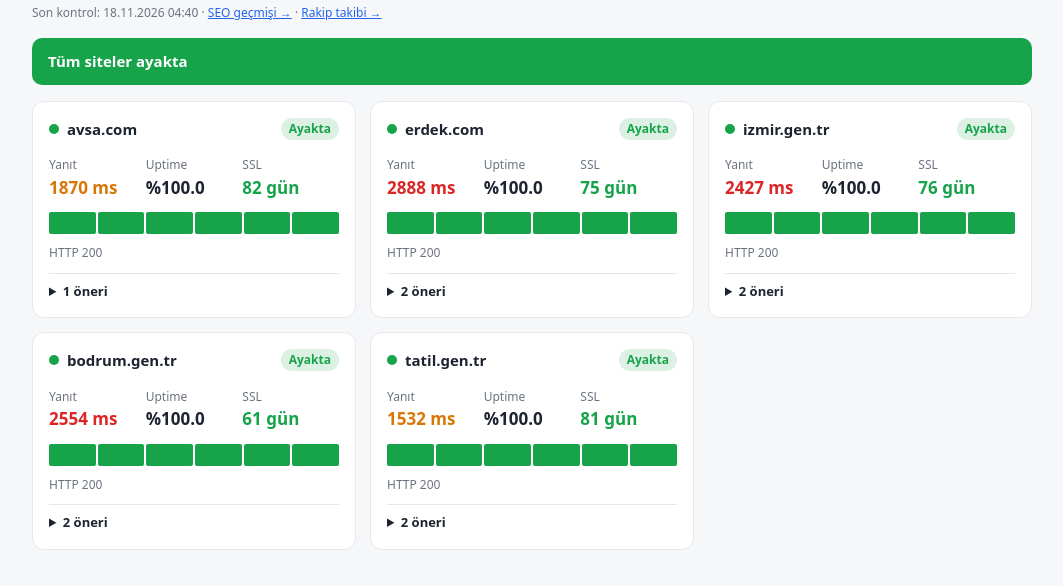
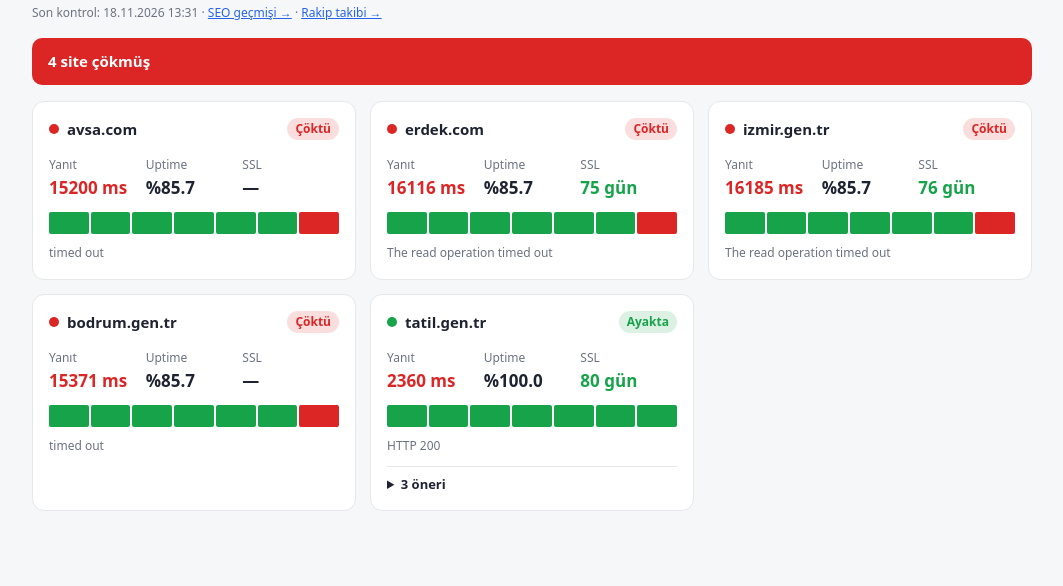
Before and after one commit to avsanet-arch/site-paneli, a plain HTML site: page index.html in a window 1280 px wide. Shown: the part 60-646 px from the top of the page, without its empty margins (108-1171 px from the left). Drawn offline with Linux system fonts and the light colour scheme.

Commit message:
Kontrol: 2026-11-18T13:31Z

```diff
--- a/index.html
+++ b/index.html
@@ -23,27 +23,27 @@
 .oneri .orta span{background:color-mix(in srgb,var(--sari) 15%,transparent);color:var(--sari)}
 .oneri .dusuk span{background:var(--cizgi);color:var(--soluk)}
 </style></head><body><div class="kap">
-<h1>Sitelerim</h1><div class="detay">Son kontrol: 18.11.2026 04:40 · <a href="seo.html" style="color:#2563eb">SEO geçmişi →</a> · <a href="rakipler.html" style="color:#2563eb">Rakip takibi →</a></div>
-<div class="ozet up">Tüm siteler ayakta</div>
+<h1>Sitelerim</h1><div class="detay">Son kontrol: 18.11.2026 13:31 · <a href="seo.html" style="color:#2563eb">SEO geçmişi →</a> · <a href="rakipler.html" style="color:#2563eb">Rakip takibi →</a></div>
+<div class="ozet down">4 site çökmüş</div>
 <div class="izgara">
-<div class="kart up">
-  <div class="ust"><span class="nokta"></span><a href="https://avsa.com" target="_blank">avsa.com</a><span class="durum">Ayakta</span></div>
-  <div class="olcu"><div><small>Yanıt</small><b class="uyari">1870 ms</b></div><div><small>Uptime</small><b>%100.0</b></div><div><small>SSL</small><b class="iyi">82 gün</b></div></div>
-  <div class="cubuk"><i class="u" title="2026-11-16T12:34:54+00:00"></i><i class="u" title="2026-11-16T22:31:30+00:00"></i><i class="u" title="2026-11-17T04:46:43+00:00"></i><i class="u" title="2026-11-17T15:52:28+00:00"></i><i class="u" title="2026-11-17T23:27:18+00:00"></i><i class="u" title="2026-11-18T04:40:36+00:00"></i></div><small class="detay">HTTP 200</small><details class="oneri"><summary>1 öneri</summary><ul><li class="dusuk"><span>İyileştirme</span>Eksik güvenlik başlıkları: HSTS, X-Content-Type-Options, X-Frame-Options.</li></ul></details></div>
-<div class="kart up">
-  <div class="ust"><span class="nokta"></span><a href="https://erdek.com" target="_blank">erdek.com</a><span class="durum">Ayakta</span></div>
-  <div class="olcu"><div><small>Yanıt</small><b class="kotu">2888 ms</b></div><div><small>Uptime</small><b>%100.0</b></div><div><small>SSL</small><b class="iyi">75 gün</b></div></div>
-  <div class="cubuk"><i class="u" title="2026-11-16T12:34:58+00:00"></i><i class="u" title="2026-11-16T22:31:35+00:00"></i><i class="u" title="2026-11-17T04:46:48+00:00"></i><i class="u" title="2026-11-17T15:52:31+00:00"></i><i class="u" title="2026-11-17T23:27:22+00:00"></i><i class="u" title="2026-11-18T04:40:40+00:00"></i></div><small class="detay">HTTP 200</small><details class="oneri"><summary>2 öneri</summary><ul><li class="orta"><span>Önemli</span>Sayfa 2888 ms&#x27;de yanıt veriyor. Önbellek eklentisi veya daha hızlı hosting düşünün.</li><li class="dusuk"><span>İyileştirme</span>Eksik güvenlik başlıkları: HSTS, X-Content-Type-Options, X-Frame-Options.</li></ul></details></div>
-<div class="kart up">
-  <div class="ust"><span class="nokta"></span><a href="https://izmir.gen.tr" target="_blank">izmir.gen.tr</a><span class="durum">Ayakta</span></div>
-  <div class="olcu"><div><small>Yanıt</small><b class="kotu">2427 ms</b></div><div><small>Uptime</small><b>%100.0</b></div><div><small>SSL</small><b class="iyi">76 gün</b></div></div>
-  <div class="cubuk"><i class="u" title="2026-11-16T12:35:03+00:00"></i><i class="u" title="2026-11-16T22:31:39+00:00"></i><i class="u" title="2026-11-17T04:46:53+00:00"></i><i class="u" title="2026-11-17T15:52:38+00:00"></i><i class="u" title="2026-11-17T23:27:27+00:00"></i><i class="u" title="2026-11-18T04:40:45+00:00"></i></div><small class="detay">HTTP 200</small><details class="oneri"><summary>2 öneri</summary><ul><li class="orta"><span>Önemli</span>Sayfa 2427 ms&#x27;de yanıt veriyor. Önbellek eklentisi veya daha hızlı hosting düşünün.</li><li class="dusuk"><span>İyileştirme</span>Eksik güvenlik başlıkları: HSTS, X-Content-Type-Options, X-Frame-Options.</li></ul></details></div>
-<div class="kart up">
-  <div class="ust"><span class="nokta"></span><a href="https://bodrum.gen.tr" target="_blank">bodrum.gen.tr</a><span class="durum">Ayakta</span></div>
-  <div class="olcu"><div><small>Yanıt</small><b class="kotu">2554 ms</b></div><div><small>Uptime</small><b>%100.0</b></div><div><small>SSL</small><b class="iyi">61 gün</b></div></div>
-  <div class="cubuk"><i class="u" title="2026-11-16T12:35:09+00:00"></i><i class="u" title="2026-11-16T22:31:43+00:00"></i><i class="u" title="2026-11-17T04:46:57+00:00"></i><i class="u" title="2026-11-17T15:52:45+00:00"></i><i class="u" title="2026-11-17T23:27:32+00:00"></i><i class="u" title="2026-11-18T04:40:49+00:00"></i></div><small class="detay">HTTP 200</small><details class="oneri"><summary>2 öneri</summary><ul><li class="orta"><span>Önemli</span>Sayfa 2554 ms&#x27;de yanıt veriyor. Önbellek eklentisi veya daha hızlı hosting düşünün.</li><li class="dusuk"><span>İyileştirme</span>Eksik güvenlik başlıkları: HSTS, X-Content-Type-Options, X-Frame-Options.</li></ul></details></div>
+<div class="kart down">
+  <div class="ust"><span class="nokta"></span><a href="https://avsa.com" target="_blank">avsa.com</a><span class="durum">Çöktü</span></div>
+  <div class="olcu"><div><small>Yanıt</small><b class="kotu">15200 ms</b></div><div><small>Uptime</small><b>%85.7</b></div><div><small>SSL</small><b class="">—</b></div></div>
+  <div class="cubuk"><i class="u" title="2026-11-16T12:34:54+00:00"></i><i class="u" title="2026-11-16T22:31:30+00:00"></i><i class="u" title="2026-11-17T04:46:43+00:00"></i><i class="u" title="2026-11-17T15:52:28+00:00"></i><i class="u" title="2026-11-17T23:27:18+00:00"></i><i class="u" title="2026-11-18T04:40:36+00:00"></i><i class="d" title="2026-11-18T13:29:58+00:00"></i></div><small class="detay">timed out</small></div>
+<div class="kart down">
+  <div class="ust"><span class="nokta"></span><a href="https://erdek.com" target="_blank">erdek.com</a><span class="durum">Çöktü</span></div>
+  <div class="olcu"><div><small>Yanıt</small><b class="kotu">16116 ms</b></div><div><small>Uptime</small><b>%85.7</b></div><div><small>SSL</small><b class="iyi">75 gün</b></div></div>
+  <div class="cubuk"><i class="u" title="2026-11-16T12:34:58+00:00"></i><i class="u" title="2026-11-16T22:31:35+00:00"></i><i class="u" title="2026-11-17T04:46:48+00:00"></i><i class="u" title="2026-11-17T15:52:31+00:00"></i><i class="u" title="2026-11-17T23:27:22+00:00"></i><i class="u" title="2026-11-18T04:40:40+00:00"></i><i class="d" title="2026-11-18T13:30:23+00:00"></i></div><small class="detay">The read operation timed out</small></div>
+<div class="kart down">
+  <div class="ust"><span class="nokta"></span><a href="https://izmir.gen.tr" target="_blank">izmir.gen.tr</a><span class="durum">Çöktü</span></div>
+  <div class="olcu"><div><small>Yanıt</small><b class="kotu">16185 ms</b></div><div><small>Uptime</small><b>%85.7</b></div><div><small>SSL</small><b class="iyi">76 gün</b></div></div>
+  <div class="cubuk"><i class="u" title="2026-11-16T12:35:03+00:00"></i><i class="u" title="2026-11-16T22:31:39+00:00"></i><i class="u" title="2026-11-17T04:46:53+00:00"></i><i class="u" title="2026-11-17T15:52:38+00:00"></i><i class="u" title="2026-11-17T23:27:27+00:00"></i><i class="u" title="2026-11-18T04:40:45+00:00"></i><i class="d" title="2026-11-18T13:30:40+00:00"></i></div><small class="detay">The read operation timed out</small></div>
+<div class="kart down">
+  <div class="ust"><span class="nokta"></span><a href="https://bodrum.gen.tr" target="_blank">bodrum.gen.tr</a><span class="durum">Çöktü</span></div>
+  <div class="olcu"><div><small>Yanıt</small><b class="kotu">15371 ms</b></div><div><small>Uptime</small><b>%85.7</b></div><div><small>SSL</small><b class="">—</b></div></div>
+  <div class="cubuk"><i class="u" title="2026-11-16T12:35:09+00:00"></i><i class="u" title="2026-11-16T22:31:43+00:00"></i><i class="u" title="2026-11-17T04:46:57+00:00"></i><i class="u" title="2026-11-17T15:52:45+00:00"></i><i class="u" title="2026-11-17T23:27:32+00:00"></i><i class="u" title="2026-11-18T04:40:49+00:00"></i><i class="d" title="2026-11-18T13:30:56+00:00"></i></div><small class="detay">timed out</small></div>
 <div class="kart up">
   <div class="ust"><span class="nokta"></span><a href="https://tatil.gen.tr" target="_blank">tatil.gen.tr</a><span class="durum">Ayakta</span></div>
-  <div class="olcu"><div><small>Yanıt</small><b class="uyari">1532 ms</b></div><div><small>Uptime</small><b>%100.0</b></div><div><small>SSL</small><b class="iyi">81 gün</b></div></div>
-  <div class="cubuk"><i class="u" title="2026-11-16T12:35:13+00:00"></i><i class="u" title="2026-11-16T22:31:48+00:00"></i><i class="u" title="2026-11-17T04:47:02+00:00"></i><i class="u" title="2026-11-17T15:52:49+00:00"></i><i class="u" title="2026-11-17T23:27:37+00:00"></i><i class="u" title="2026-11-18T04:40:54+00:00"></i></div><small class="detay">HTTP 200</small><details class="oneri"><summary>2 öneri</summary><ul><li class="orta"><span>Önemli</span>http:// adresi https://&#x27;e yönlenmiyor. Tüm trafiği HTTPS&#x27;e yönlendirin.</li><li class="dusuk"><span>İyileştirme</span>Eksik güvenlik başlıkları: HSTS.</li></ul></details></div>
+  <div class="olcu"><div><small>Yanıt</small><b class="kotu">2360 ms</b></div><div><small>Uptime</small><b>%100.0</b></div><div><small>SSL</small><b class="iyi">80 gün</b></div></div>
+  <div class="cubuk"><i class="u" title="2026-11-16T12:35:13+00:00"></i><i class="u" title="2026-11-16T22:31:48+00:00"></i><i class="u" title="2026-11-17T04:47:02+00:00"></i><i class="u" title="2026-11-17T15:52:49+00:00"></i><i class="u" title="2026-11-17T23:27:37+00:00"></i><i class="u" title="2026-11-18T04:40:54+00:00"></i><i class="u" title="2026-11-18T13:31:22+00:00"></i></div><small class="detay">HTTP 200</small><details class="oneri"><summary>3 öneri</summary><ul><li class="orta"><span>Önemli</span>http:// adresi https://&#x27;e yönlenmiyor. Tüm trafiği HTTPS&#x27;e yönlendirin.</li><li class="orta"><span>Önemli</span>Sayfa 2360 ms&#x27;de yanıt veriyor. Önbellek eklentisi veya daha hızlı hosting düşünün.</li><li class="dusuk"><span>İyileştirme</span>Eksik güvenlik başlıkları: HSTS.</li></ul></details></div>
 </div></div></body></html>
```
Also changed, not shown: gecmis.json (+1 -1 lines).
